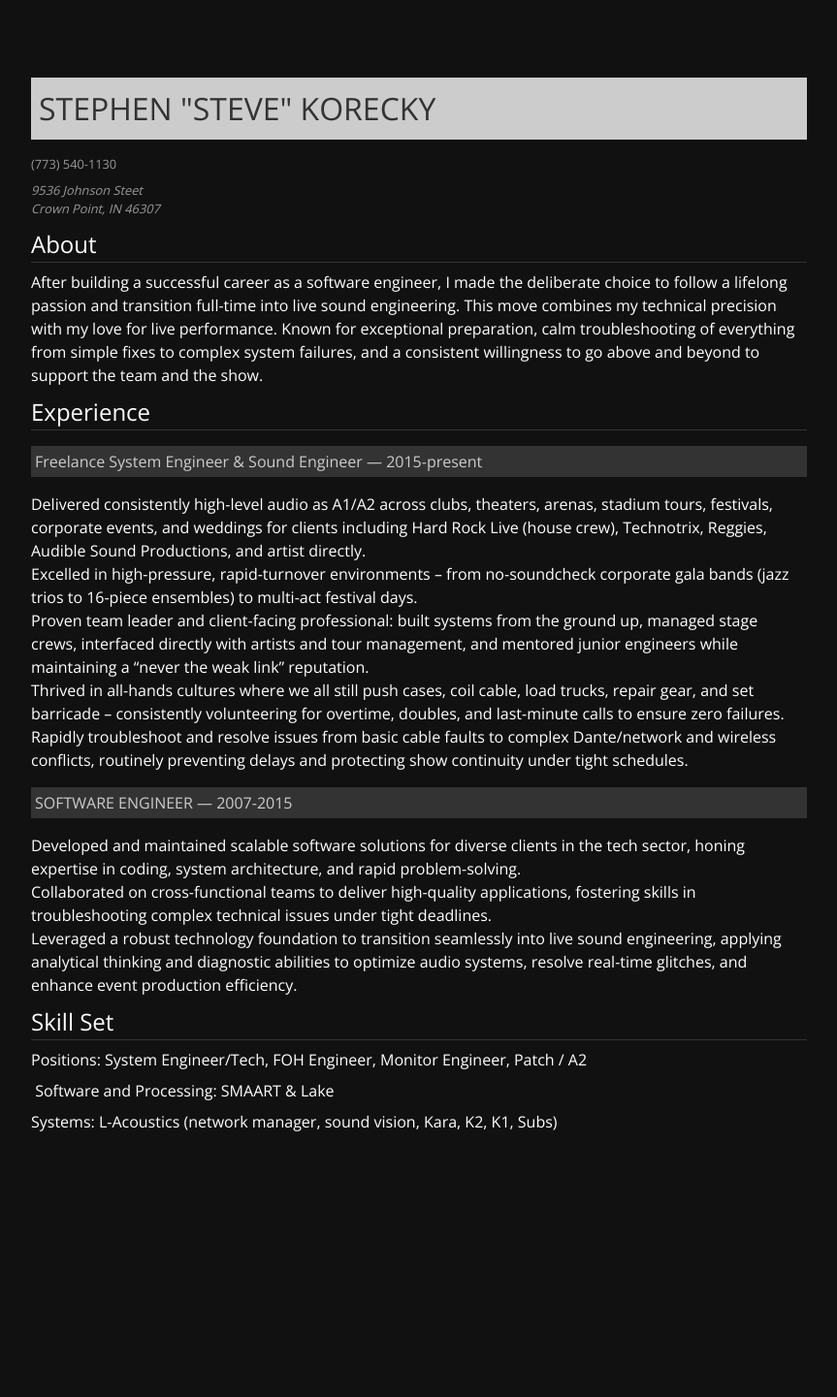
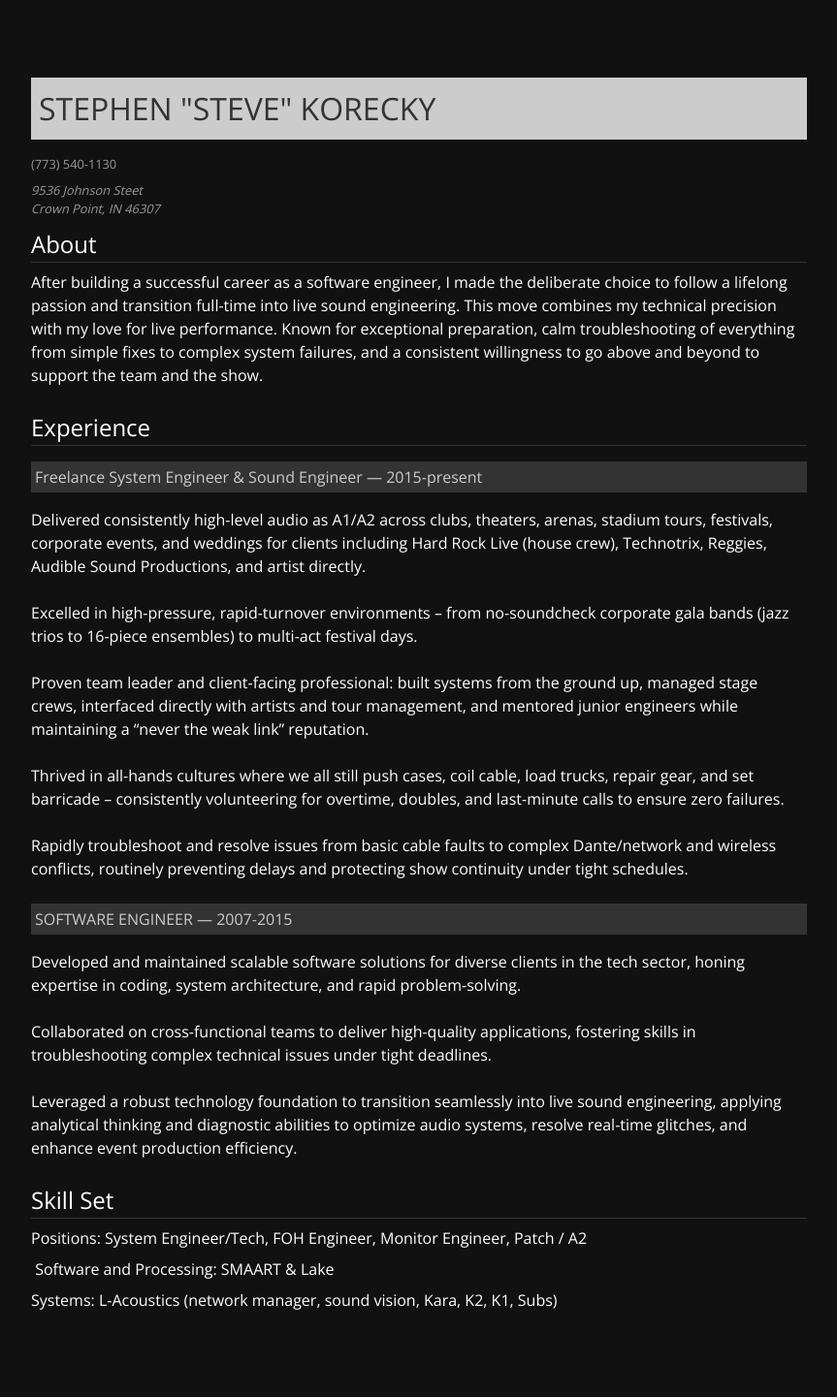
Before and after one commit to skorecky/skorecky.github.io, a Jekyll site: the page built from resume.html, in a window 1280 px wide. Shown: the whole page at 97% size, without its empty margins (208-1071 px from the left). Built offline with Jekyll 4.4.1, drawn with Linux system fonts in a browser that asks for light colours; before the commit the page ends 1257 px from its top, so only the background shows below that.

Commit message:
fixing resume paragraphs

```diff
--- a/assets/stylesheets/application.css
+++ b/assets/stylesheets/application.css
@@ -192,6 +192,10 @@ video {
   padding: 0.25rem;
 }
 
+.resume p {
+  margin-bottom: 1.5rem;
+}
+
 .resume ul li {
   margin: 0 0 0.5rem;
 }
```
